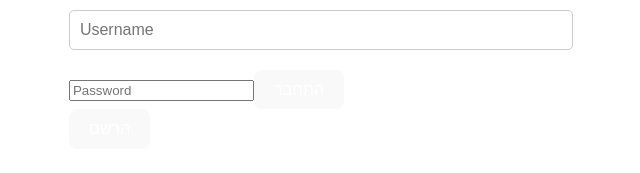
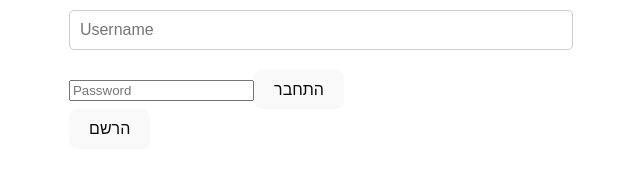
Before and after one commit to Avital-Attiah/kipnis, a React (Vite) app: page /login in a window 1280 px wide. Shown: the part 383-556 px from the top of the page, without its empty margins (319-959 px from the left). Built offline with nearby package versions, Linux system fonts and the light colour scheme.

Commit message:
Your commit message

```diff
--- a/src/style/otherPostStyle.css
+++ b/src/style/otherPostStyle.css
@@ -47,7 +47,7 @@
 
   button {
     background-color: #007bff;
-    color: white;
+    color: rgb(12, 11, 11);
     border: none;
     border-radius: 5px;
     padding: 10px 15px;
@@ -55,9 +55,7 @@
     font-size: 16px;
   }
 
-  button:hover {
-    background-color: #0056b3;
-  }
+
 
   /* Post Details */
   .post-details {
```
